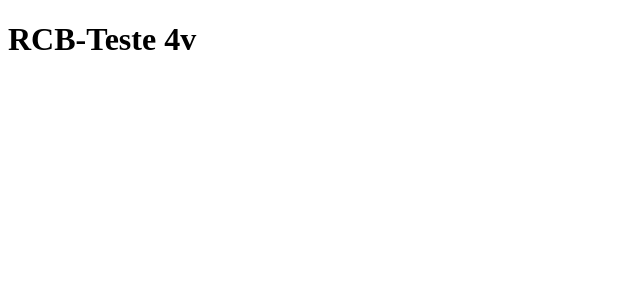
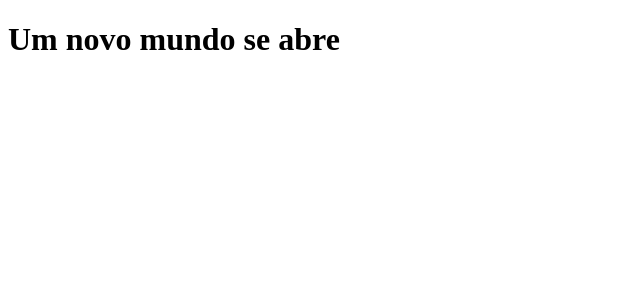
Before and after one commit to RCBonna/FirstStepsWeb, a Next.js app: page / in a window 1280 px wide. Shown: the top 300 px of the page, without its empty margins (0-640 px from the left). Built offline with nearby package versions, Linux system fonts and the light colour scheme.

Commit message:
Adjustado mensagem da página inicial 2x

```diff
--- a/pages/index.js
+++ b/pages/index.js
@@ -1,5 +1,4 @@
 function Home () {
-    return <h1>RCB-Teste 4v </h1>
+    return <h1>Um novo mundo se abre</h1>
 }
-
 export default Home;
```
